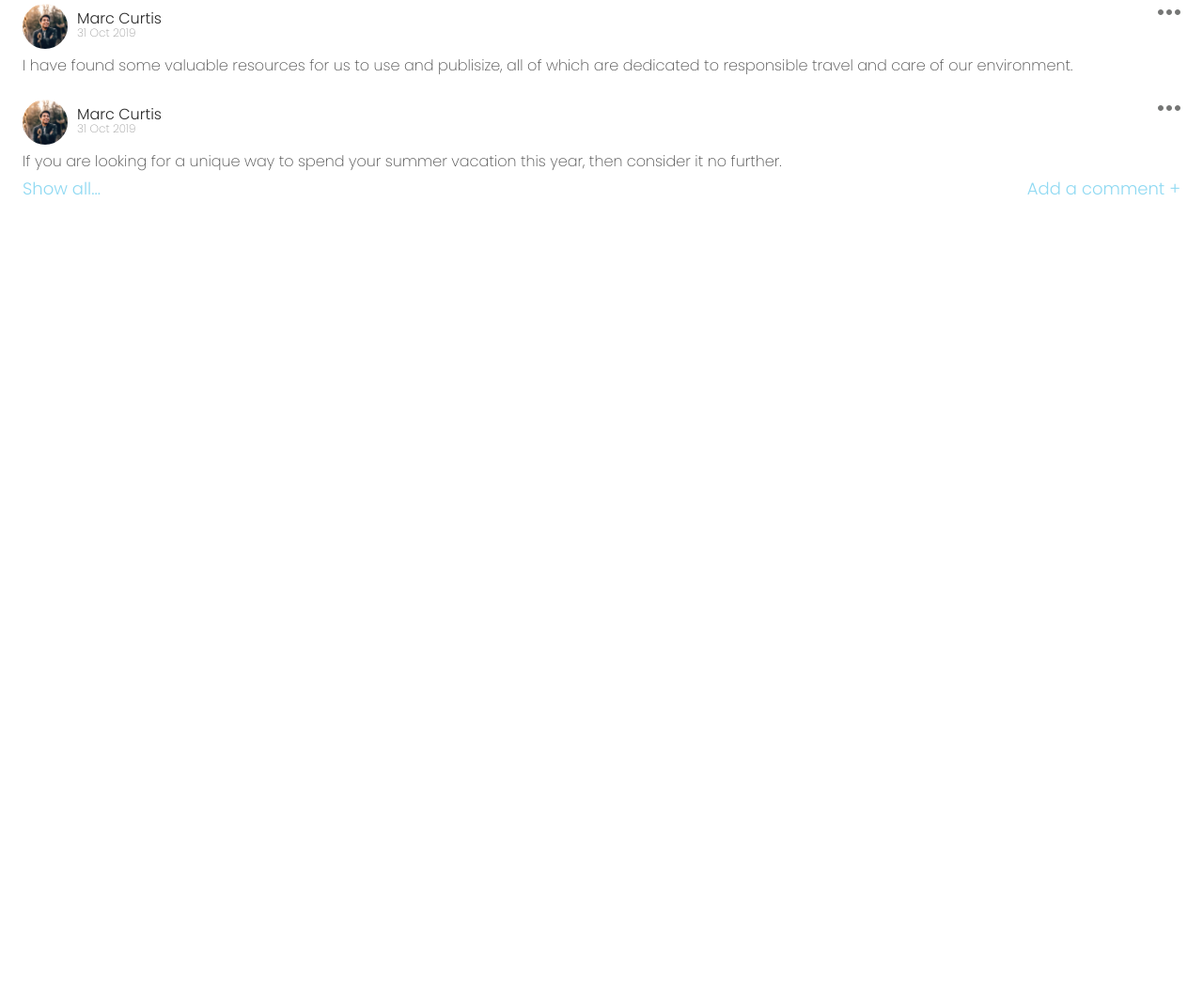
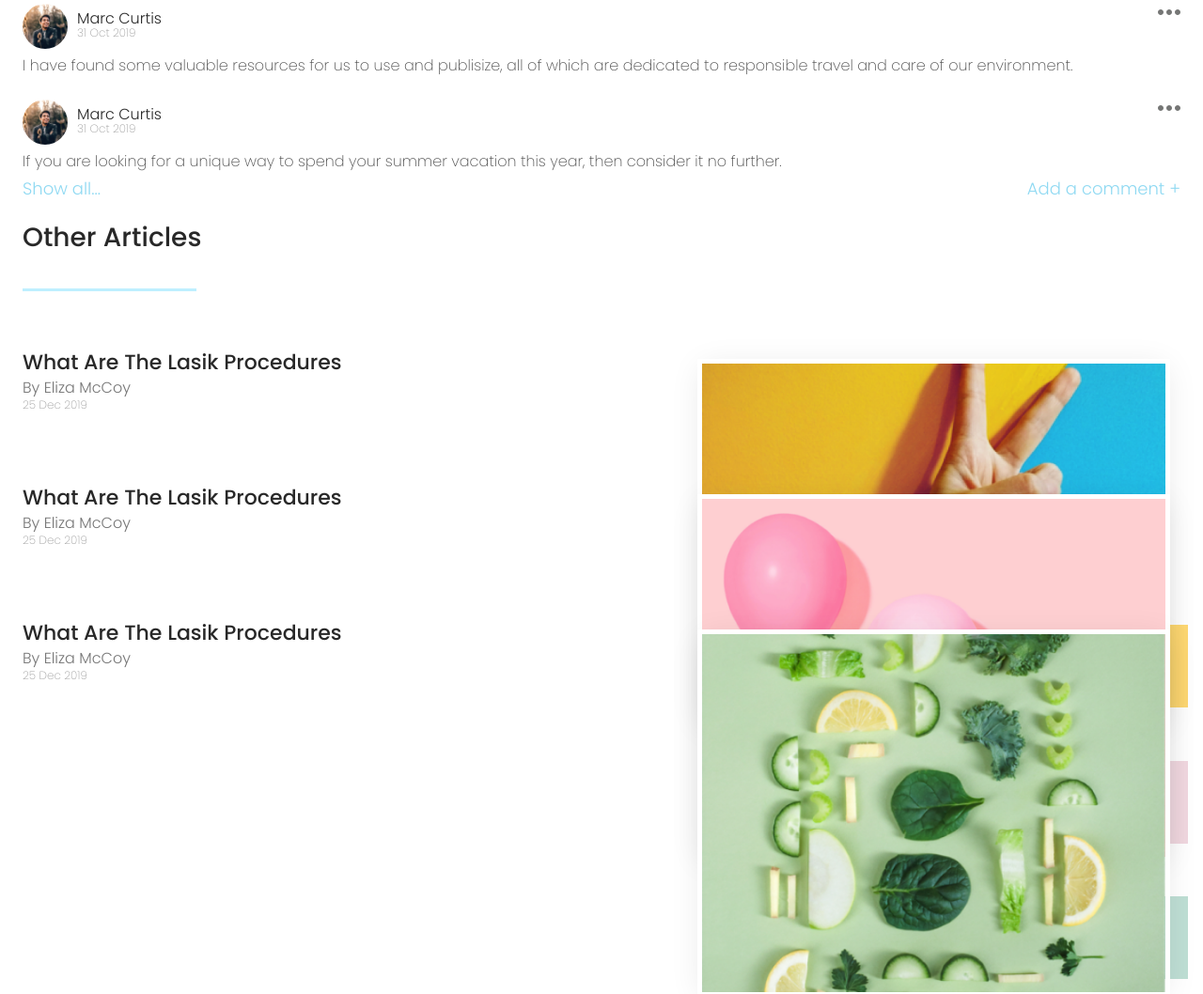
Before and after one commit to eltha9/data-journalisme, a PHP site: page / in a window 1280 px wide. Shown: the part 2808-3866 px from the top of the page at 94% size. Before the commit the page ends 3015 px from the top, so only its background shows below. Run offline with PHP 8.4, Linux system fonts and the light colour scheme.

Commit message:
:tada: finito

```diff
--- a/Front/index.html
+++ b/Front/index.html
@@ -51,7 +51,7 @@
 
         <div class="articletitle title">
             <h2>The Different Types Of Laser Eye Surgery</h2>
-            <div class="titleunderline underline"></div>
+            <div class="underline"></div>
         </div>
 
         <div class="articlecontent content">
@@ -71,8 +71,8 @@
 
     <div class="comments">
 
-        <div class="commentstitle title"><h2>Comments (40) </h2></div>
-        <div class="titleunderline underline"></div>
+        <div class="title"><h2>Comments (40) </h2></div>
+        <div class="underline"></div>
 
         <div class="author">
             <img src="assets/author.jpg" alt="author">
@@ -124,14 +124,58 @@
             <p>If you are looking for a unique way to spend your summer vacation this year, then consider it no further. </p>
         </div>
 
-        <div class="commentsmore">
+        <div class="commentsmenu">
             <button><a href=" #">Show all...</a></button>
             <button><a href=" #">Add a comment +</a></button>
         </div>
     </div>
 
-    <div class="other"></div>
-    </section>
+    <div class="other">
+
+        <div class="title"><h2>Other Articles</h2></div>
+        <div class="underline"></div>
+
+        <div class="wraps">
+            <div class="otherwrap">
+                <div class="flex">
+                    <div class="othertitle"><h3>What Are The Lasik Procedures</h3></div>
+                    <div class="author"><span>By Eliza McCoy</span></div>
+                    <div class="date"><small>25 Dec 2019</small></div>
+                </div>
+                <div class="otherimg">
+                    <img src="assets/other1.png" alt="otherimg">
+                    <div class="background other1"></div>
+                </div>
+            </div>
+
+            <div class="otherwrap">
+                <div class="flex">
+                    <div class="othertitle"><h3>What Are The Lasik Procedures</h3></div>
+                    <div class="author"><span>By Eliza McCoy</span></div>
+                    <div class="date"><small>25 Dec 2019</small></div>
+                </div>
+                <div class="otherimg">
+                    <img src="assets/other2.png" alt="otherimg">
+                    <div class="background other2"></div>
+                </div>
+            </div>
+
+            <div class="otherwrap">
+                <div class="flex">
+                    <div class="othertitle"><h3>What Are The Lasik Procedures</h3></div>
+                    <div class="author"><span>By Eliza McCoy</span></div>
+                    <div class="date"><small>25 Dec 2019</small></div>
+                </div>
+                <div class="otherimg">
+                    <img src="assets/other3.png" alt="otherimg">
+                    <div class="background other3"></div>
+                </div>
+            </div>
+
+        </div>
+    </div>
+
+</section>
 <script src="script.js"></script>
 </body>
 </html>
--- a/Front/style.css
+++ b/Front/style.css
@@ -130,7 +130,7 @@ body
     padding: 0.2em 0;
 }
 
-.article .author .authorinfo .authorname span
+.article .author span
 {
     color: #282828;
     font-size: 1.6rem;
@@ -138,7 +138,7 @@ body
 }
 
 
-.article .author .authorinfo .date small
+.article .date small
 {
     color: #9E9E9E;
     font-size: 1.2rem;
@@ -198,13 +198,13 @@ body
 
 /**-------More-------**/
 
-.more h3
+.article h3
 {
     color: #282828;
     font-size: 2.2rem
 }
 
-.more .sidescroll
+.article .more .sidescroll
 {
     overflow-x: scroll;
     overflow-y: hidden;
@@ -212,7 +212,7 @@ body
     margin: 1.6rem 0;
 }
 
-.more .sidescroll img
+.article .more .sidescroll img
 {
     display: inline-block;
     width: 80%;
@@ -222,7 +222,7 @@ body
 
 /**-------Comments-------**/
 
-.comments
+.article .comments
 {
     margin: 3.2rem 0;
 }
@@ -251,10 +251,10 @@ body
 
 
 /**
-**Comments More
+**Menu Comments
 **/
 
-.article .comments .commentsmore
+.article .comments .commentsmenu
 {
     display: flex;
     flex-direction: row;
@@ -263,10 +263,87 @@ body
     margin: 1.4rem 0 3.2rem 0
 }
 
-.article .comments .commentsmore a
+.article .comments .commentsmenu a
 {
     color: #8FD9F2;
     font-size: 1.8rem;
     font-weight : 300;
     text-decoration: none
 }
+
+/**-------Other-------**/
+
+.article .other
+{
+    width: 100%;
+}
+
+.article .other .otherwrap
+{
+    height: 16vh;
+    display: flex;
+    flex-direction: row;
+    justify-content: space-between;
+    margin: 1.6rem 0
+}
+
+/**
+**Other Image
+**/
+
+.article .other .otherwrap .otherimg
+{
+    width: 40%;
+    margin: 1.6rem 1.6rem 0 0;
+}
+
+.article .other .otherwrap .otherimg img
+{
+    outline: 0.5rem solid #FFFFFF;
+    width: 100%;
+    position: relative;
+    z-index: 5;
+    box-shadow: 0px 4px 32px rgba(0, 0, 0, 0.1);
+}
+
+
+.article .other .otherwrap .otherimg .background
+{
+    position: relative;
+    z-index: -5;
+    transform: translateX(2.4rem) translateY(-10.4rem);
+    height: 8.8rem;
+    width: 100%;
+}
+
+
+.article .other .otherwrap .otherimg .other1
+{
+    background-color: #FFD972;
+}
+
+
+
+.article .other .otherwrap .otherimg .other2
+{
+    background-color: #F1D8E0;
+}
+
+.article .other .otherwrap .otherimg .other3
+{
+    background-color: #BEDED4;
+}
+
+/**
+**Other Title
+**/
+
+.article .other .otherwrap h3,.article .other .otherwrap span,.article .other .otherwrap small
+{
+    margin: 0.4rem 0
+}
+
+.article .other .otherwrap .author span
+{
+    color: #757575
+}
```
Also changed, not shown: Front/assets/Rectangle Copy.png (added), Front/assets/other1.png (added), Front/assets/other2.png (added), Front/assets/other3.png (added).
